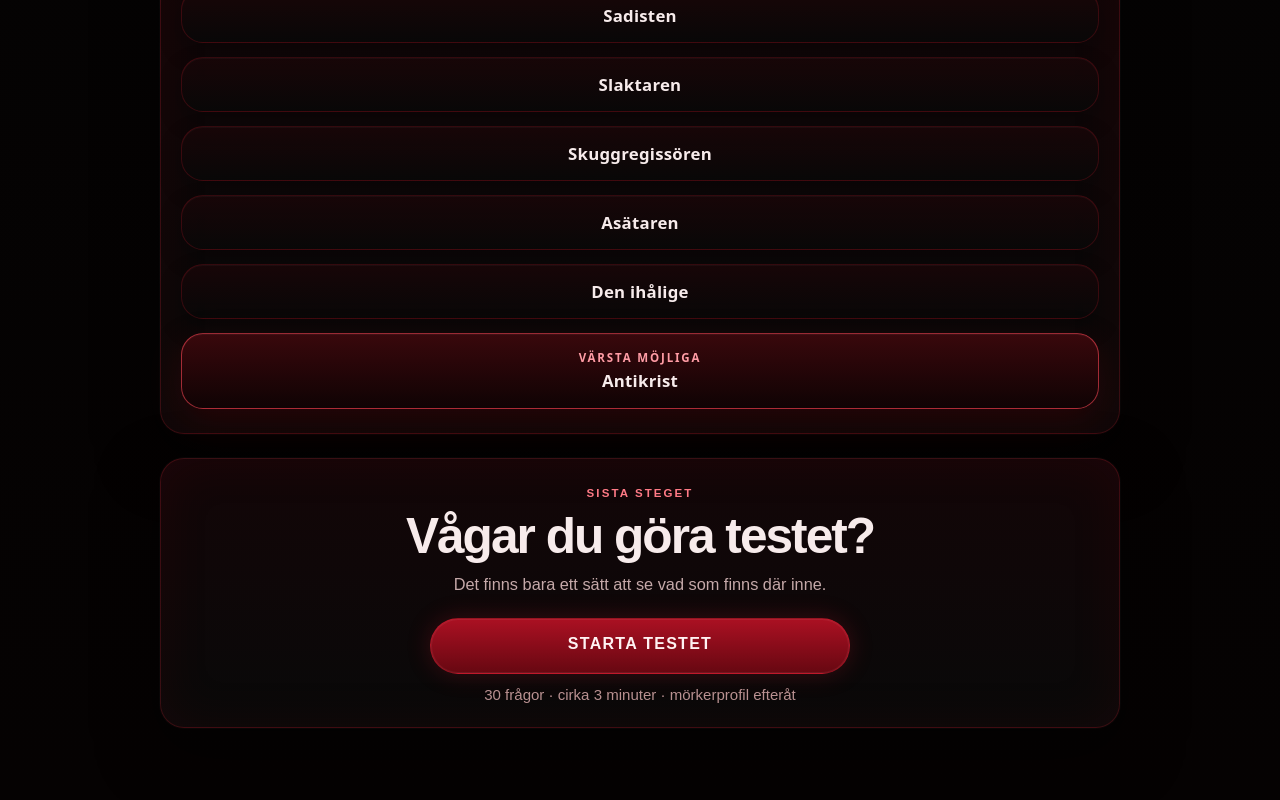
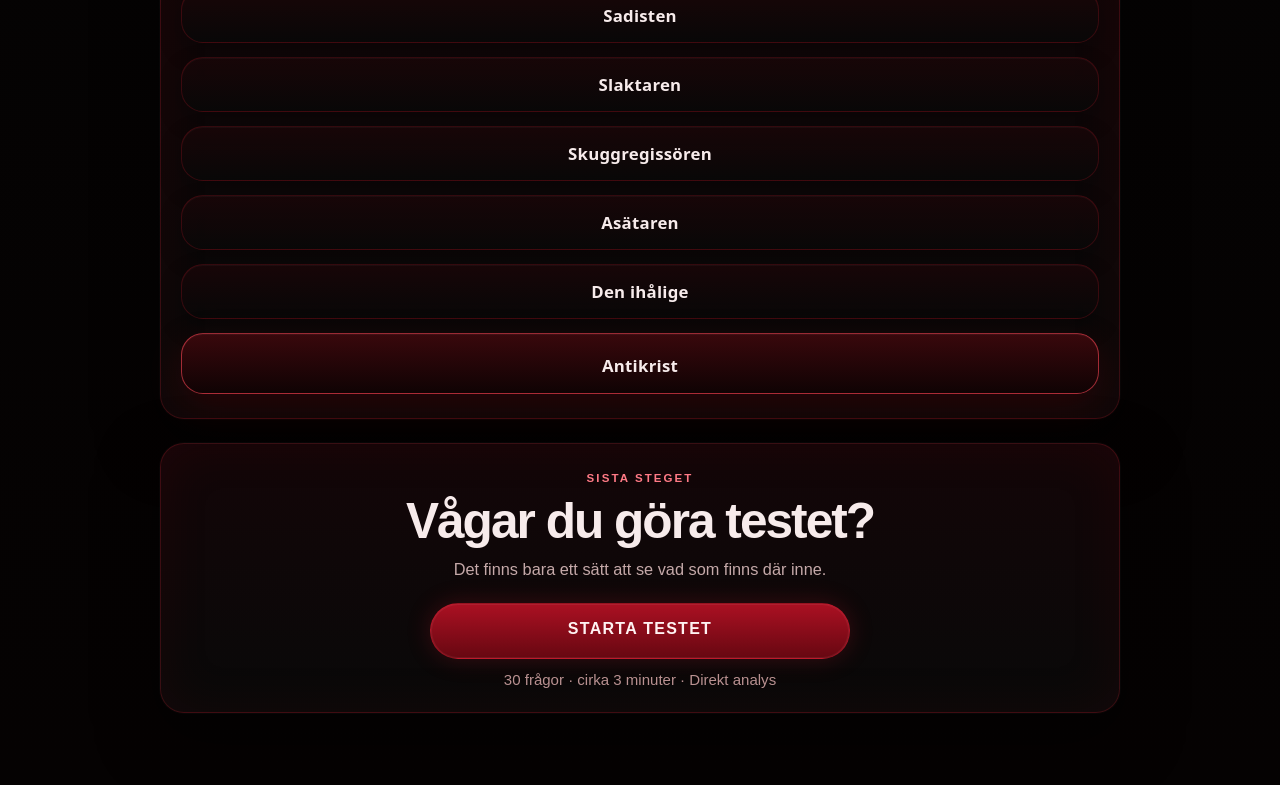
Before and after one commit to rickey88-rgb/nya-psykopat-meme-testet, a Next.js app: page / in a window 1280 px wide. Shown: the part 1653-2453 px from the top of the page. Built offline with nearby package versions, Linux system fonts and the light colour scheme.

Commit message:
Update index page styling and archetype section

```diff
--- a/app/page.tsx
+++ b/app/page.tsx
@@ -38,7 +38,7 @@ export default function HomePage() {
             position: 'absolute',
             left: '50%',
             transform: 'translateX(-50%)',
-            bottom: 'clamp(350px, 47svh, 470px)',
+            bottom: 'clamp(300px, 40svh, 400px)',
             width: 'min(112vw, 780px)',
             height: 'min(66svh, 620px)',
             pointerEvents: 'none',
@@ -206,7 +206,7 @@ export default function HomePage() {
                           fontWeight: 800,
                         }}
                       >
-                        Värsta möjliga
+
                       </span>
                       <span>{name}</span>
                     </div>
@@ -234,7 +234,7 @@ export default function HomePage() {
               Starta testet
             </Link>
             <div style={{ color: '#b99191', fontSize: '0.94rem' }}>
-              30 frågor · cirka 3 minuter · mörkerprofil efteråt
+              30 frågor · cirka 3 minuter · Direkt analys
             </div>
           </div>
         </div>
```
